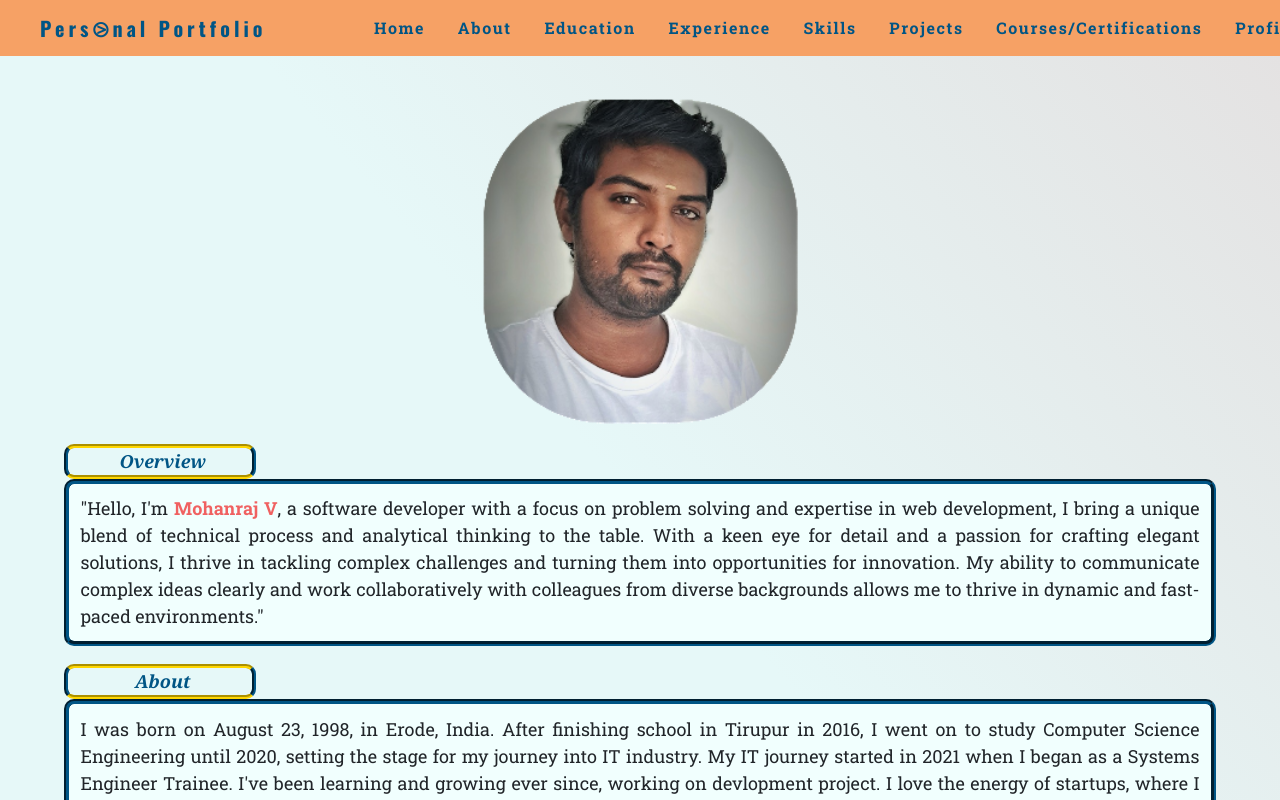
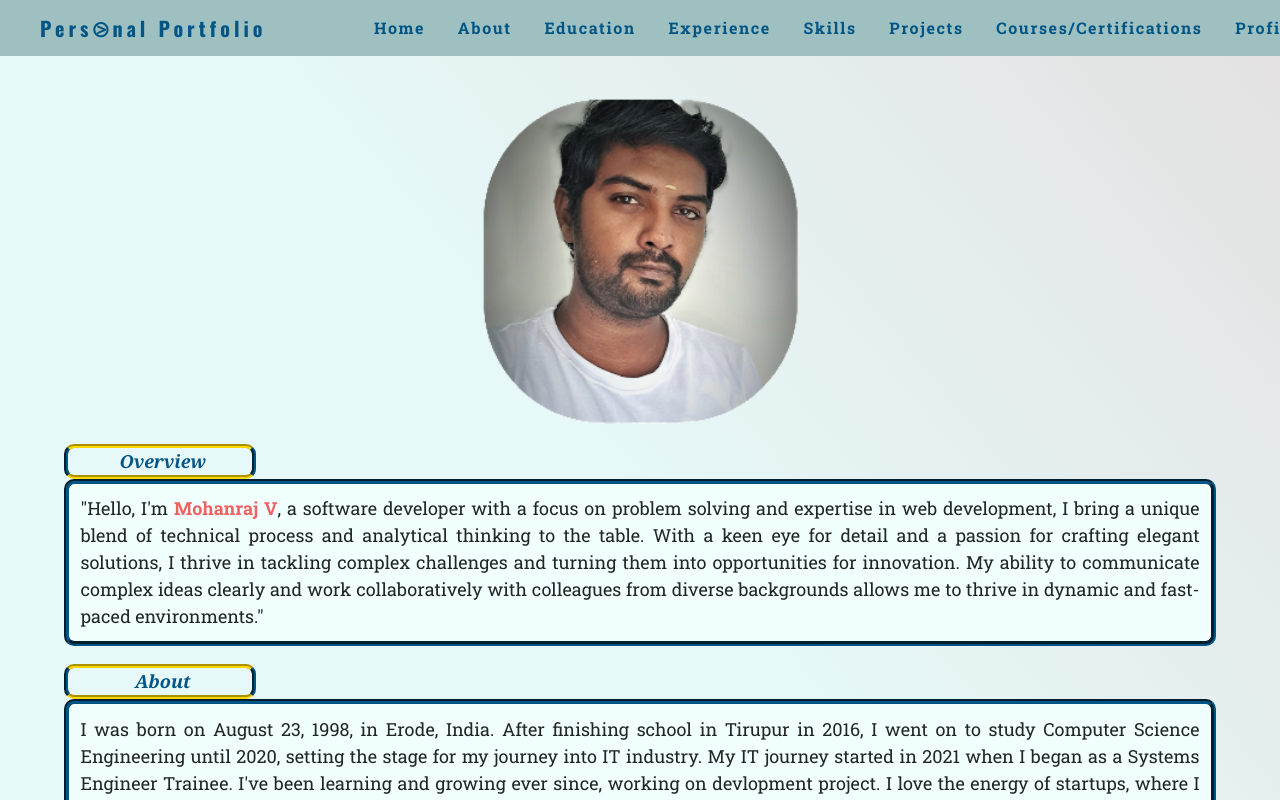
Before and after one commit to Mohanraj-VD/Mohan_Portfolio, a React (Create React App) app: page / in a window 1280 px wide. Shown: the top 800 px of the page. Built offline with nearby package versions, Linux system fonts and the light colour scheme.

Commit message:
styling update

```diff
--- a/src/Styles/Navbar.css
+++ b/src/Styles/Navbar.css
@@ -15,7 +15,7 @@
 #main {
     position: fixed;
     width: 100%;
-    background-color: rgb(246, 161, 101);
+    background-color: rgb(158, 192, 193);
     z-index:1;
 }
 
@@ -48,7 +48,7 @@
 }
 
 #dropdown{
-    background-color: floralwhite;
+    background-color: rgb(221, 237, 236);
     color:#005585;
     font-weight: bold;
     width: 100%;
@@ -110,7 +110,7 @@
     }
 
     #dropdown{
-        background-color: floralwhite;
+        background-color: rgb(221, 237, 236);;
         color:#005585;
         font-weight: bold;
         width: 100%;
```
